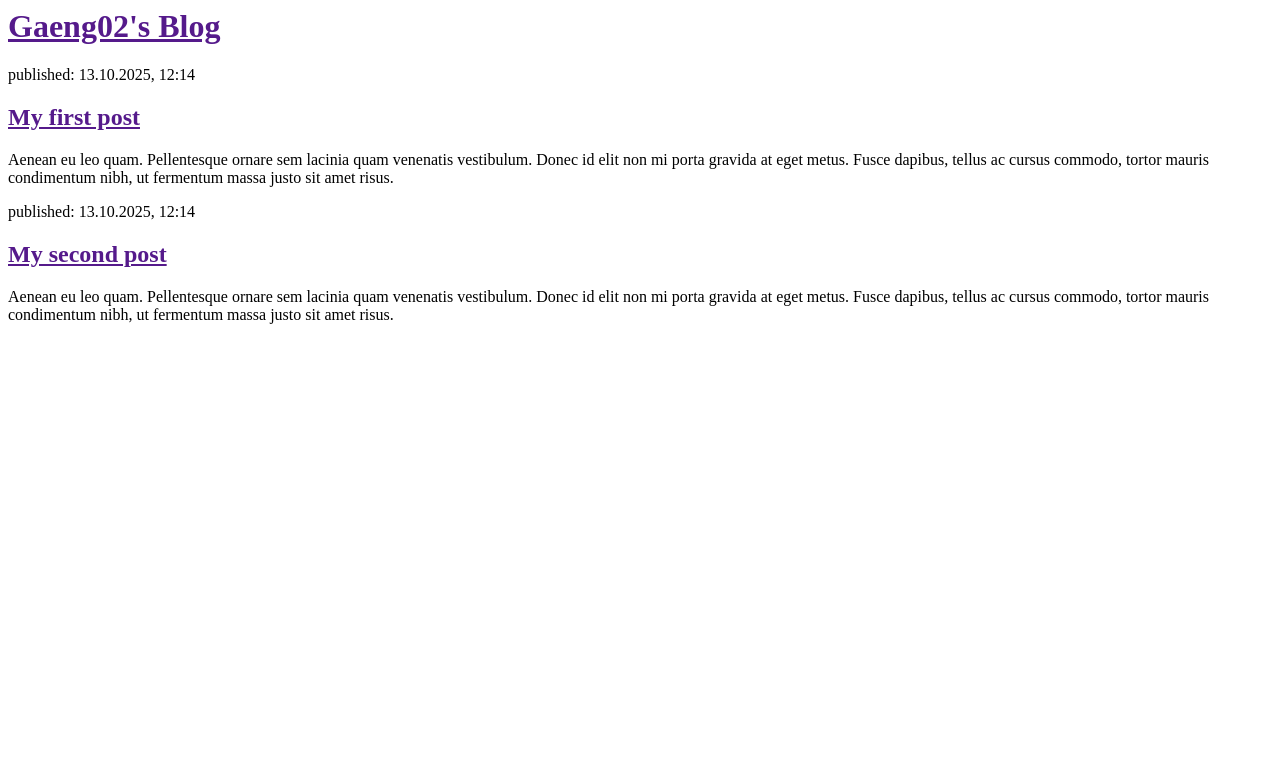
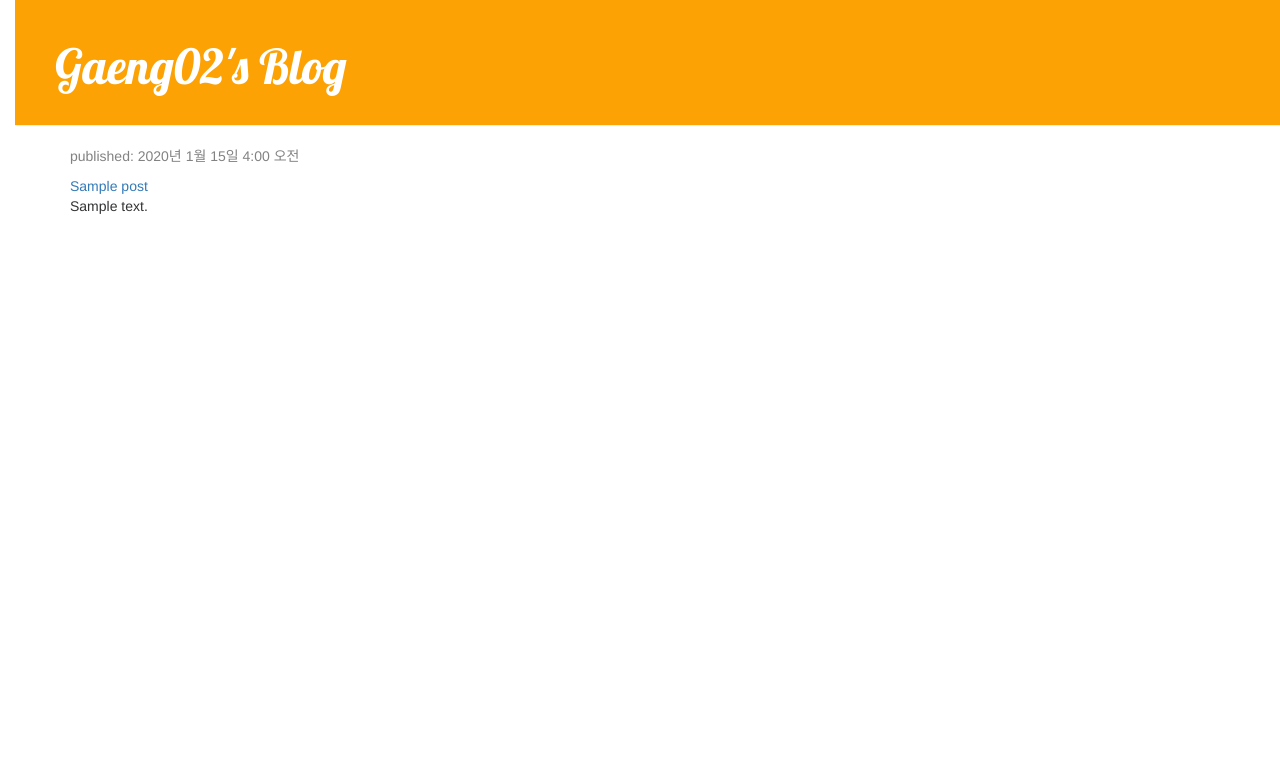
Before and after one commit to gaeng02/mobileweb-service-project, a Django app: page / in a window 1280 px wide. Shown: the top 783 px of the page. Run offline with Django 5.2, Linux system fonts and the light colour scheme; tables that the repository leaves empty hold one stand-in row (values such as "Sample post"); some libraries are stand-ins or nearby versions.

Commit message:
make blog : add style

```diff
--- /dev/null
+++ b/blog/blog/migrations/static/css/blog.css
@@ -0,0 +1,55 @@
+h1 a {
+    color: #FCA205;
+    font-family: 'Lobster';
+}
+
+body {
+    padding-left: 15px;
+}
+
+.page-header {
+    background-color: #FCA205;
+    margin-top: 0;
+    padding: 20px 20px 20px 40px;
+}
+
+.page-header h1, .page-header h1 a, .page-header h1 a:visited, .page-header h1 a:active {
+    color: #ffffff;
+    font-size: 36pt;
+    text-decoration: none;
+}
+
+.content {
+    margin-left: 40px;
+}
+
+.date {
+    color: #828282;
+}
+
+h1 h2 h3 h4 {
+    font-family: 'Lobster', cursive;
+}
+
+.save {
+    float: right;
+}
+
+.post-form textarea, .post-form input {
+    width: 100%;
+}
+
+.top-menu, .top-menu:hover, .top-menu:visited {
+    color: #ffffff;
+    float: right;
+    font-size: 26pt;
+    margin-right: 20px;
+}
+
+.post {
+    margin-bottom: 70px;
+}
+
+.post h1 a, .post h1 a:visited {
+    color: #000000;
+}
--- a/blog/blog/templates/blog/post_list.html
+++ b/blog/blog/templates/blog/post_list.html
@@ -1,23 +1,34 @@
+{% load static %}
+<!DOCTYPE html>
+
 <html>
     <head>
         <title> Gaeng02's Blog </title>
+        <link href="//fonts.googleapis.com/css?family=Lobster&subset=latin,latin-ext" rel="stylesheet" type="text/css">
+        <link rel="stylesheet" href="//maxcdn.bootstrapcdn.com/bootstrap/3.2.0/css/bootstrap.min.css">
+        <link rel="stylesheet" href="//maxcdn.bootstrapcdn.com/bootstrap/3.2.0/css/bootstrap-theme.min.css">
+        <link rel="stylesheet" href="{% static 'css/blog.css' %}">
     </head>
 
     <body>
-        <div>
+        <div class = "page-header">
             <h1> <a href=""> Gaeng02's Blog </a> </h1>
         </div>
 
-        <div>
-            <p> published: 13.10.2025, 12:14 </p>
-            <h2> <a href=""> My first post</a> </h2>
-            <p> Aenean eu leo quam. Pellentesque ornare sem lacinia quam venenatis vestibulum. Donec id elit non mi porta gravida at eget metus. Fusce dapibus, tellus ac cursus commodo, tortor mauris condimentum nibh, ut fermentum massa justo sit amet risus. </p>
-        </div>
-
-        <div>
-            <p> published: 13.10.2025, 12:14 </p>
-            <h2> <a href=""> My second post </a> </h2>
-            <p> Aenean eu leo quam. Pellentesque ornare sem lacinia quam venenatis vestibulum. Donec id elit non mi porta gravida at eget metus. Fusce dapibus, tellus ac cursus commodo, tortor mauris condimentum nibh, ut fermentum massa justo sit amet risus. </p>
+        <div class = "content container">
+            <div class = "row">
+                <div class = "col-md-8">
+                    {% for post in posts %}
+                        <div class = "post">
+                            <div class = "date">
+                                <p> published: {{ post.published_date }} </p>
+                            </div>
+                            </h1> <a href=""> {{ post.title }} </a> </h1>
+                            <p> {{ post.text|linebreaksbr }} </p>
+                        </div>
+                    {% endfor %}
+                </div>
+            </div>
         </div>
     </body>
 </html>
--- a/blog/blog/views.py
+++ b/blog/blog/views.py
@@ -1,5 +1,8 @@
 from django.shortcuts import render
+from .models import Post
+from django.utils import timezone
 
 # Create your views here.
 def post_list (request) :
-    return render(request, 'blog/post_list.html', {})
+    posts = Post.objects.filter(published_date__lte = timezone.now()).order_by('published_date')
+    return render(request, 'blog/post_list.html', {'posts': posts})
```
